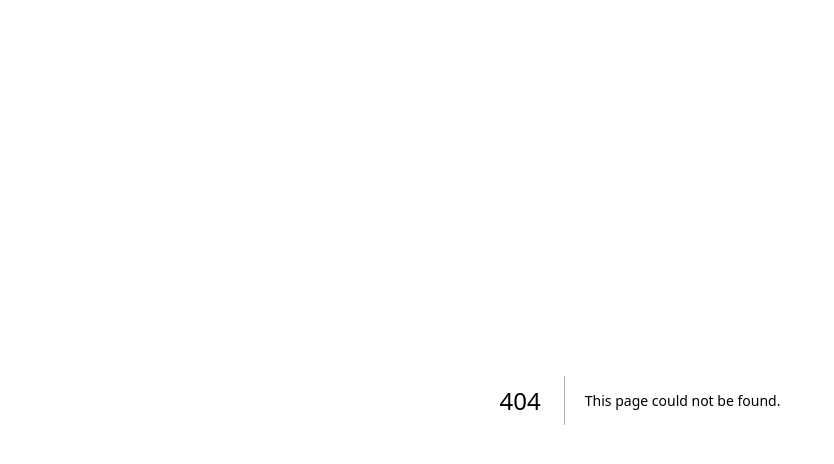
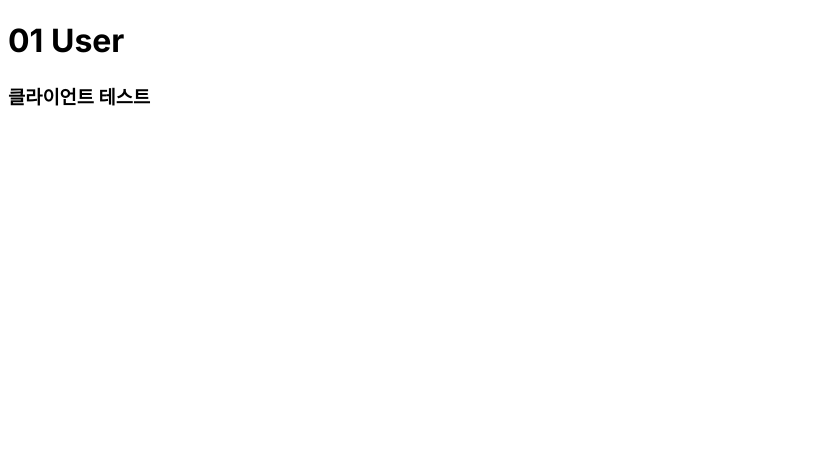
Before and after one commit to dev-honing/Project-B, a Next.js app in the folder interaction/: page /user in a window 1280 px wide. Before the commit this address had no page. Shown: the top 464 px of the page, without its empty margins (0-834 px from the left). Built offline with nearby package versions, Linux system fonts and the light colour scheme.

Commit message:
Feat: UserPage 생성 및 라우트

```diff
--- /dev/null
+++ b/interaction/app/user/page.tsx
@@ -0,0 +1,8 @@
+export default function UserPage() {
+  return (
+    <main>
+      <h1>01 User</h1>
+      <h3>클라이언트 테스트</h3>
+    </main>
+  )
+}
```
